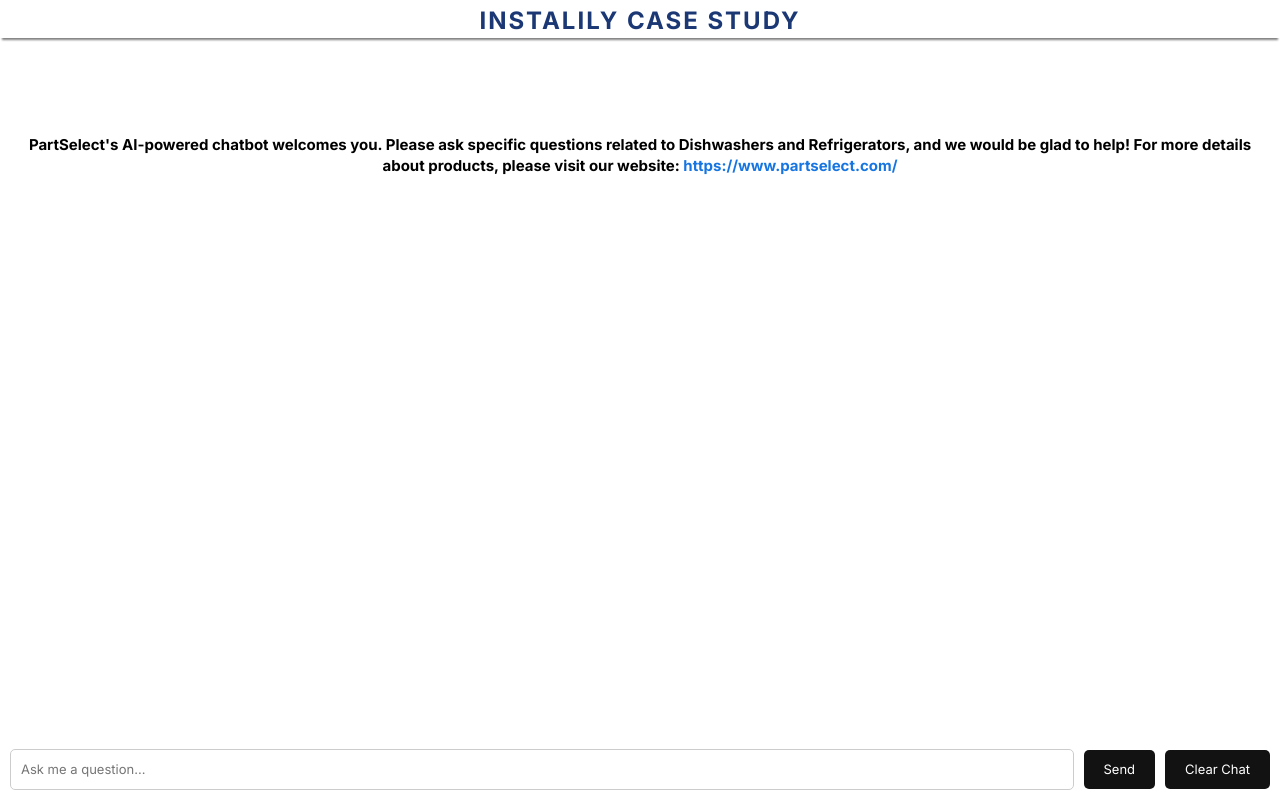
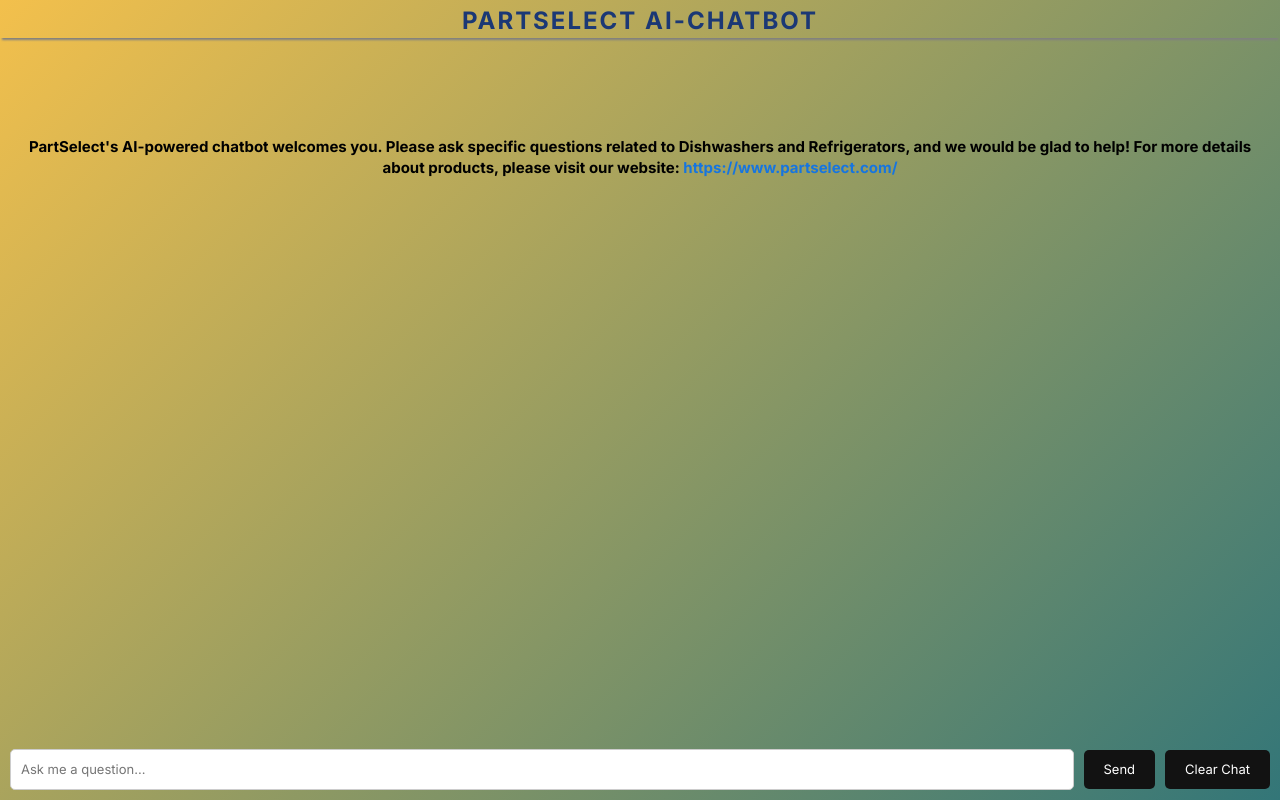
Before and after one commit to subratppandey/ai-chatbot-instalily, a React (Create React App) app in the folder frontend/: page / in a window 1280 px wide. Built offline with nearby package versions, Linux system fonts and the light colour scheme.

Commit message:
wraps the entire layout inside chat-interface class; renders ChatWindow

```diff
--- a/frontend/src/App.js
+++ b/frontend/src/App.js
@@ -1,17 +1,16 @@
-import React, { useState } from "react";
+import React from "react";
 import "./App.css";
 import ChatWindow from "./components/ChatWindow";
 
 function App() {
-
   return (
-    <div className="App">
-      <div className="heading">
-        Instalily Case Study
-      </div>
-        <ChatWindow/>
-    </div>
-  );
+   <div className="chat-interface">
+     <div className="heading">
+       PartSelect AI-chatbot
+     </div>
+     <ChatWindow />
+   </div>
+ );
 }
 
 export default App;
```
